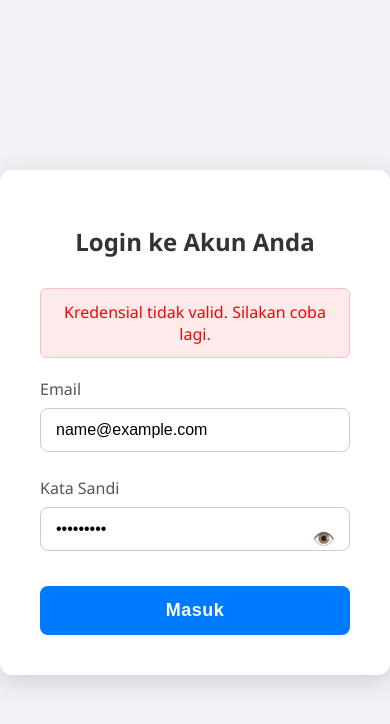
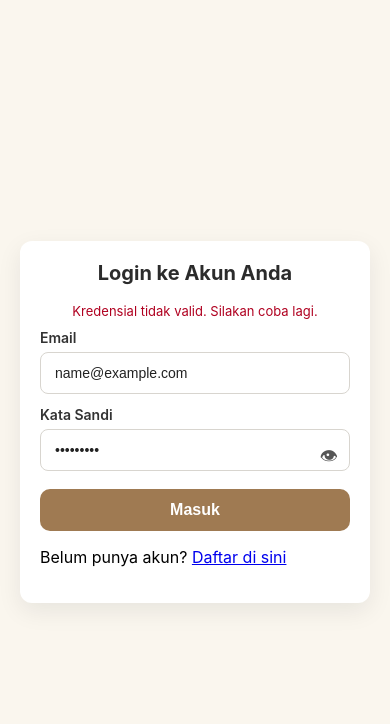
Before and after one commit to JuliantoLauw/TARCinema, a plain HTML site: page login.html in a window 390 px wide. Both pictures are taken after typing "name@example.com", "Sample123" into the empty fields and a click on the button "Masuk". Drawn offline with nearby package versions, Linux system fonts and the light colour scheme.

Commit message:
Fitur Register

```diff
--- /dev/null
+++ b/css/auth.css
@@ -0,0 +1,153 @@
+/* reset box sizing */
+* { box-sizing: border-box; }
+
+/* pastikan tinggi penuh & tidak ada margin default */
+html, body {
+  height: 100%;
+  margin: 0;
+  padding: 0;
+  font-family: Inter, Arial, sans-serif;
+  background-color: #FAF6EE; /* krem soft */
+}
+
+/* Body jadi pusat flex (pilih satu: body saja) */
+body {
+  display: flex;
+  justify-content: center;
+  align-items: center;
+  min-height: 100vh;
+  -webkit-font-smoothing: antialiased;
+}
+
+/* wrapper untuk spacing */
+.auth-wrapper {
+  width: 100%;
+  padding: 20px; /* ruang di sekitar card saat layar kecil */
+  display: flex;
+  justify-content: center;
+}
+
+/* card */
+.auth-container {
+  width: 100%;
+  max-width: 420px;
+  background: #ffffff;
+  border-radius: 12px;
+  padding: 28px;
+  box-shadow: 0 8px 24px rgba(15, 23, 42, 0.08);
+}
+
+/* judul */
+.auth-container h2 {
+  margin: 0 0 18px;
+  text-align: center;
+  color: #2b2b2b;
+  font-size: 22px;
+}
+
+/* label */
+.auth-container label {
+  display: block;
+  margin-bottom: 6px;
+  font-weight: 600;
+  color: #333;
+  font-size: 14px;
+}
+
+/* input umum */
+.auth-container input[type="text"],
+.auth-container input[type="email"],
+.auth-container input[type="password"] {
+  width: 100%;
+  padding: 12px 14px;
+  border: 1px solid #d8d5cf;
+  border-radius: 8px;
+  font-size: 14px;
+  color: #222;
+  background: #fff;
+  margin-bottom: 12px;
+}
+
+/* password wrapper (untuk tombol mata) */
+.password-wrapper {
+  position: relative;
+}
+
+/* buat ruang di kanan input untuk icon */
+.password-wrapper input {
+  padding-right: 46px;
+  width: 100%;
+}
+
+/* tombol mata */
+.toggle-pass {
+  position: absolute;
+  right: 8px;
+  top: 50%;
+  transform: translateY(-50%);
+  border: none;
+  background: transparent;
+  cursor: pointer;
+  font-size: 18px;
+  line-height: 1;
+  color: #555;
+  padding: 4px;
+  border-radius: 6px;
+}
+
+
+/* pesan error */
+.error-text {
+  color: #b00020;
+  font-size: 13px;
+  margin-bottom: 8px;
+  min-height: 18px;
+  text-align: center;
+}
+
+/* tombol utama */
+.btn-submit {
+  width: 100%;
+  display: block;
+  padding: 12px;
+  background: #9f7a52; /* soft brown */
+  color: #fff;
+  border: none;
+  border-radius: 10px;
+  font-size: 16px;
+  font-weight: 700;
+  cursor: pointer;
+  margin-top: 6px;
+}
+
+.btn-submit:hover {
+  background: #8f6f47;
+}
+
+/* kecil */
+.small {
+  text-align: center;
+  margin-top: 12px;
+  color: #555;
+  font-size: 14px;
+}
+
+.small a { color: #6b4f36; text-decoration: none; }
+.small a:hover { text-decoration: underline; }
+
+/* responsive tweak */
+@media (max-width: 420px) {
+  .auth-container { padding: 20px; }
+  .auth-container h2 { font-size: 20px; }
+}
+
+.error-message {
+  color: red;
+  font-size: 14px;
+  margin-bottom: 10px;
+  text-align: center;   /* biar teksnya ke tengah */
+}
+
+.hidden {
+  display: none;
+}
--- a/js/login.js
+++ b/js/login.js
@@ -1,34 +1,37 @@
-$(document).ready(function() {
-
-    $('#login-form').on('submit', function(e) {
+$(document).ready(function () {
+  $('#login-form').on('submit', function (e) {
     e.preventDefault();
     $('#login-global-error').addClass('hidden');
 
-        const email = $('#login-email').val();
-        const password = $('#login-password').val();
+    const email = $('#login-email').val().trim();
+    const password = $('#login-password').val().trim();
 
-        // SIMULASI: Kredensial yang valid
-        const validEmail = 'test@mail.com';
-        const validPassword = 'Untar123';
+    const users = JSON.parse(localStorage.getItem('users')) || [];
 
-        // Validasi kredensial
-        if (email === validEmail && password === validPassword) {
+    const foundUser = users.find(
+      (user) => user.email === email && user.password === password
+    );
+
+    if (foundUser) {
       alert('Login Berhasil! Mengarahkan ke Homepage.');
-            // halaman homepage
+
+      localStorage.setItem('loggedInUser', JSON.stringify(foundUser));
+
+      window.location.href = 'index.html';
     } else {
       $('#login-global-error').removeClass('hidden');
     }
   });
 
+  $('.toggle-pass').on('click', function () {
+    const target = $(this).data('target');
+    const $input = $('#' + target);
 
-    $('.password-toggle').on('click', function() {
-
-        const $input = $(this).closest('.input-group').find('input[type="password"], input[type="text"]');
-
+    if ($input.length) {
       const type = $input.attr('type') === 'password' ? 'text' : 'password';
       $input.attr('type', type);
 
-        $(this).text(type === 'password' ? '👁️' : '🔒');
+      $(this).text(type === 'password' ? '👁' : '𓁹');
+    }
   });
-
 });
--- a/login.html
+++ b/login.html
@@ -3,36 +3,33 @@
 <head>
   <meta charset="UTF-8">
   <meta name="viewport" content="width=device-width, initial-scale=1.0">
-    <title>Login Pemesanan Tiket Bioskop</title>
-
-    <link rel="stylesheet" href="css/login.css">
-
+  <title>Login - TARCinema</title>
+  <link rel="stylesheet" href="css/auth.css">
   <script src="https://code.jquery.com/jquery-3.7.1.min.js"></script>
 </head>
 <body>
-
   <div class="auth-wrapper">
     <div class="auth-container">
-
       <form id="login-form" class="auth-form">
         <h2>Login ke Akun Anda</h2>
 
-                <div class="error-message hidden" id="login-global-error">
+        <!-- Error text ditengah -->
+        <p id="login-global-error" class="error-text hidden">
           Kredensial tidak valid. Silakan coba lagi.
+        </p>
+
+        <label for="login-email">Email</label>
+        <input type="email" id="login-email" placeholder="Alamat email" required>
+
+        <label for="login-password">Kata Sandi</label>
+        <div class="password-wrapper">
+          <input type="password" id="login-password" placeholder="Kata Sandi" required>
+          <span class="toggle-pass" data-target="login-password">👁</span>
         </div>
 
-                <div class="input-group">
-                    <label for="login-email">Email</label>
-                    <input type="text" id="login-email" placeholder="Alamat email" required>
-                </div>
+        <button type="submit" class="btn-submit">Masuk</button>
 
-                <div class="input-group">
-                    <label for="login-password">Kata Sandi</label>
-                    <input type="password" id="login-password" placeholder="Kata Sandi" required>
-                    <span class="password-toggle" title="Lihat Kata Sandi">👁️</span>
-                </div>
-
-                <button type="submit" class="btn-primary">Masuk</button>
+        <p>Belum punya akun? <a href="register.html">Daftar di sini</a></p>
       </form>
     </div>
   </div>
```
Also changed, not shown: index.html (+24 -0 lines), js/register.js (added, +71 -0 lines), register.html (added, +45 -0 lines). Lines whose indentation alone changed are shown as unchanged.
